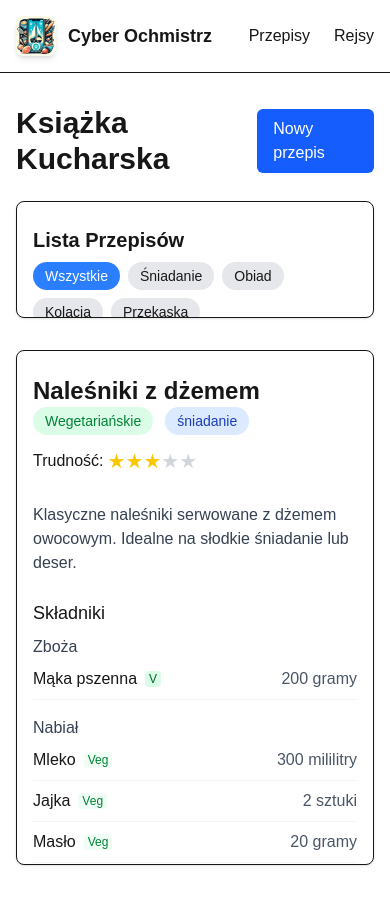
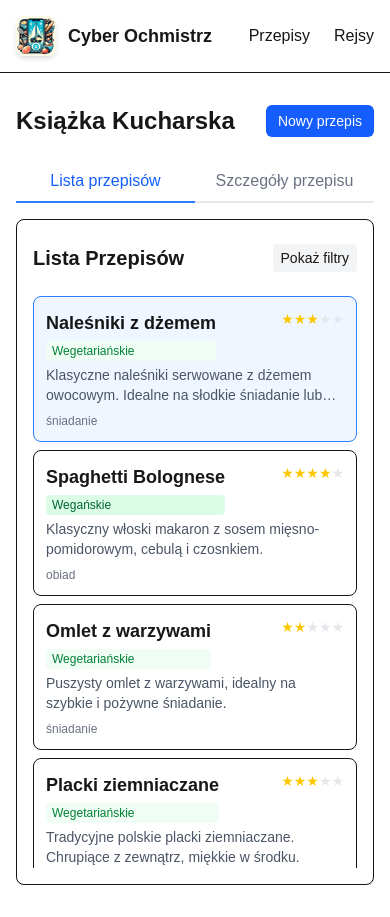
Before and after one commit to ShadowDancer/CyberOchmistrz, a Next.js app: page /przepisy in a window 390 px wide. Built offline with nearby package versions, Linux system fonts and the light colour scheme.

Commit message:
Make page responsive

```diff
--- a/next.config.ts
+++ b/next.config.ts
@@ -2,6 +2,7 @@ import type { NextConfig } from "next";
 
 const nextConfig: NextConfig = {
   output: 'export',
+  images: { unoptimized: true },
   /* base path is replced in CI */
   basePath: ''
 };
--- a/src/app/przepisy/page.tsx
+++ b/src/app/przepisy/page.tsx
@@ -9,6 +9,7 @@ import { getRecipies } from '@/lib/recipieData';
 
 export default function RecipesPage() {
   const [selectedDish, setSelectedDish] = useState<Recipie | null>(null);
+  const [mobileView, setMobileView] = useState<'list' | 'detail'>('list');
   const dishes = getRecipies();
 
   // Auto-select first dish if no dish is selected
@@ -18,27 +19,80 @@ export default function RecipesPage() {
     }
   }, [dishes, selectedDish]);
 
+  // Handle dish selection for mobile view
+  const handleSelectDish = (dish: Recipie) => {
+    setSelectedDish(dish);
+    // Switch to detail view on mobile when a dish is selected
+    if (window.innerWidth < 768) {
+      setMobileView('detail');
+    }
+  };
+
+  // Back button for mobile view
+  const handleBackToList = () => {
+    setMobileView('list');
+  };
+
   return (
-    <main className="container mx-auto px-4 py-8 relative">
+    <main className="container mx-auto px-4 py-8 relative flex flex-col h-screen">
       <div className="flex justify-between items-center mb-6">
-        <h1 className="text-3xl font-bold">Książka Kucharska</h1>
+        <h1 className="text-2xl md:text-3xl font-bold">Książka Kucharska</h1>
         <Link
           href="/przepisy/nowy"
-          className="bg-blue-600 hover:bg-blue-700 text-white px-4 py-2 rounded-md font-medium flex items-center"
+          className="bg-blue-600 hover:bg-blue-700 text-white px-3 py-1.5 md:px-4 md:py-2 rounded-md font-medium flex items-center text-sm md:text-base"
         >
           Nowy przepis
         </Link>
       </div>
 
-      <div className="flex flex-col md:flex-row gap-8 h-[calc(100vh-180px)]">
-        <div className="w-full md:w-1/3 border rounded-lg p-4 bg-white shadow-sm overflow-hidden">
+      {/* Mobile View Controls */}
+      <div className="md:hidden flex mb-4">
+        <div className="flex justify-between w-full">
+          <button
+            onClick={() => setMobileView('list')}
+            className={`flex-1 py-2 text-center font-medium border-b-2 ${
+              mobileView === 'list' ? 'border-blue-500 text-blue-600' : 'border-gray-200 text-gray-500'
+            }`}
+          >
+            Lista przepisów
+          </button>
+          <button
+            onClick={() => setMobileView('detail')}
+            className={`flex-1 py-2 text-center font-medium border-b-2 ${
+              mobileView === 'detail' ? 'border-blue-500 text-blue-600' : 'border-gray-200 text-gray-500'
+            } ${!selectedDish ? 'opacity-50' : ''}`}
+            disabled={!selectedDish}
+          >
+            Szczegóły przepisu
+          </button>
+        </div>
+      </div>
+
+      <div className="flex flex-col md:flex-row gap-6 md:gap-8 flex-grow overflow-hidden">
+        {/* Recipe List - Hidden on mobile when in detail view */}
+        <div className={`w-full md:w-1/3 border rounded-lg p-4 bg-white shadow-sm flex-grow md:flex-grow-0 overflow-hidden ${
+          mobileView === 'detail' ? 'hidden md:block' : ''
+        }`}>
           <RecipeList
-            onSelectRecipie={setSelectedDish}
+            onSelectRecipie={handleSelectDish}
             selectedRecipieId={selectedDish?.id || null}
           />
         </div>
 
-        <div className="w-full md:w-2/3 border rounded-lg bg-white shadow-sm overflow-hidden">
+        {/* Recipe Detail - Hidden on mobile when in list view */}
+        <div className={`w-full md:w-2/3 border rounded-lg bg-white shadow-sm flex-grow md:flex-grow-0 overflow-hidden ${
+          mobileView === 'list' ? 'hidden md:block' : ''
+        }`}>
+          {mobileView === 'detail' && (
+            <div className="md:hidden p-2 bg-gray-50 border-b">
+              <button
+                onClick={handleBackToList}
+                className="flex items-center text-blue-600 font-medium text-sm"
+              >
+                ← Wróć do listy
+              </button>
+            </div>
+          )}
           <RecipeDetail dish={selectedDish} />
         </div>
       </div>
--- a/src/app/rejsy/page.tsx
+++ b/src/app/rejsy/page.tsx
@@ -10,7 +10,7 @@ function Cruise(){
   const cruiseId = searchParams.get('id');
 
   return (
-    <div className="container mx-auto py-8 px-4">
+    <div className="container mx-auto py-6 md:py-8 px-3 md:px-4 min-h-screen flex flex-col">
       {cruiseId ? (
         <CruiseDetail id={cruiseId} />
       ) : (
--- a/src/components/CruisePlanTab.tsx
+++ b/src/components/CruisePlanTab.tsx
@@ -14,9 +14,14 @@ interface CruisePlanTabProps {
 export default function CruisePlanTab({ cruise, onCruiseChange }: CruisePlanTabProps) {
   const [selectedDay, setSelectedDay] = useState<number | null>(null);
   const [selectedRecipie, setSelectedRecipie] = useState<number | null>(null);
+  const [mobileView, setMobileView] = useState<'days' | 'details' | 'recipes'>('days');
 
   const handleDaySelect = (dayNumber: number) => {
     setSelectedDay(dayNumber === selectedDay ? null : dayNumber);
+    // On mobile, switch to day details view when a day is selected
+    if (window.innerWidth < 768) {
+      setMobileView('details');
+    }
   };
 
   const handleRecipieSelect = (recipie: Recipie) => {
@@ -28,6 +33,11 @@ export default function CruisePlanTab({ cruise, onCruiseChange }: CruisePlanTabP
 
       // Trigger parent refresh
       onCruiseChange();
+
+      // On mobile, switch back to day details after adding a recipe
+      if (window.innerWidth < 768) {
+        setMobileView('details');
+      }
     }
   };
 
@@ -44,11 +54,55 @@ export default function CruisePlanTab({ cruise, onCruiseChange }: CruisePlanTabP
     ? cruise.days.find(day => day.dayNumber === selectedDay)
     : null;
 
+  const switchToRecipesView = () => {
+    setMobileView('recipes');
+  };
+
+  const backToDays = () => {
+    setMobileView('days');
+  };
+
+  const backToDetails = () => {
+    setMobileView('details');
+  };
+
   return (
-    <div className="grid grid-cols-1 md:grid-cols-3 h-[calc(100vh-220px)]">
+    <div className="flex flex-col md:grid md:grid-cols-3 h-full">
+      {/* Mobile navigation controls */}
+      <div className="flex justify-center gap-2 py-2 md:hidden border-b mb-2">
+        <button
+          onClick={() => setMobileView('days')}
+          className={`px-3 py-1 text-sm rounded-full ${
+            mobileView === 'days' ? 'bg-blue-600 text-white' : 'bg-gray-200'
+          }`}
+        >
+          Dni
+        </button>
+        <button
+          onClick={() => setMobileView('details')}
+          className={`px-3 py-1 text-sm rounded-full ${
+            mobileView === 'details' ? 'bg-blue-600 text-white' : 'bg-gray-200'
+          } ${!selectedDay ? 'opacity-50' : ''}`}
+          disabled={!selectedDay}
+        >
+          Szczegóły dnia
+        </button>
+        <button
+          onClick={() => setMobileView('recipes')}
+          className={`px-3 py-1 text-sm rounded-full ${
+            mobileView === 'recipes' ? 'bg-blue-600 text-white' : 'bg-gray-200'
+          } ${!selectedDay ? 'opacity-50' : ''}`}
+          disabled={!selectedDay}
+        >
+          Przepisy
+        </button>
+      </div>
+
       {/* Left Panel - Days */}
-      <div className="border-r p-4 overflow-y-auto">
-        <h2 className="text-xl font-bold mb-4">Dni rejsu</h2>
+      <div className={`border-r p-3 md:p-4 overflow-y-auto ${
+        mobileView !== 'days' ? 'hidden md:block' : ''
+      }`}>
+        <h2 className="text-lg md:text-xl font-bold mb-3 md:mb-4">Dni rejsu</h2>
         <div className="space-y-2">
           {cruise.days.map(day => {
             const dayRecipes = day.recipes.length;
@@ -56,22 +110,22 @@ export default function CruisePlanTab({ cruise, onCruiseChange }: CruisePlanTabP
               <div
                 key={day.dayNumber}
                 onClick={() => handleDaySelect(day.dayNumber)}
-                className={`p-3 border rounded-lg cursor-pointer transition-colors ${
+                className={`p-2 md:p-3 border rounded-lg cursor-pointer transition-colors ${
                   selectedDay === day.dayNumber
                     ? 'border-blue-500 bg-blue-50'
                     : 'hover:bg-gray-50'
                 }`}
               >
                 <div className="flex justify-between items-center">
-                  <h3 className="font-medium">Dzień {day.dayNumber}</h3>
-                  <span className="text-sm text-gray-500">
+                  <h3 className="font-medium text-sm md:text-base">Dzień {day.dayNumber}</h3>
+                  <span className="text-xs md:text-sm text-gray-500">
                     {dayRecipes} {dayRecipes === 1 ? 'przepis' :
                       dayRecipes > 1 && dayRecipes < 5 ? 'przepisy' : 'przepisów'}
                   </span>
                 </div>
 
                 {dayRecipes > 0 && (
-                  <ul className="mt-2 text-sm text-gray-600">
+                  <ul className="mt-2 text-xs md:text-sm text-gray-600">
                     {day.recipes.slice(0, 2).map(recipeId => {
                       const recipe = getRecipeById(recipeId);
                       return (
@@ -94,38 +148,54 @@ export default function CruisePlanTab({ cruise, onCruiseChange }: CruisePlanTabP
       </div>
 
       {/* Center Panel - Day Details */}
-      <div className="border-r p-4 overflow-y-auto">
+      <div className={`border-r p-3 md:p-4 overflow-y-auto ${
+        mobileView !== 'details' ? 'hidden md:block' : ''
+      }`}>
         {selectedDay !== null && selectedDayData ? (
           <>
-            <h2 className="text-xl font-bold mb-4">Dzień {selectedDay}</h2>
+            <div className="flex items-center justify-between mb-3 md:mb-4">
+              <h2 className="text-lg md:text-xl font-bold">Dzień {selectedDay}</h2>
+              <button
+                onClick={switchToRecipesView}
+                className="text-sm bg-blue-600 text-white px-2 py-1 rounded md:hidden"
+              >
+                Dodaj przepis
+              </button>
+            </div>
             {selectedDayData.recipes.length === 0 ? (
-              <p className="text-gray-500 italic">
-                Brak przepisów na ten dzień. Wybierz przepis z panelu po prawej stronie.
+              <p className="text-gray-500 italic text-sm md:text-base">
+                Brak przepisów na ten dzień.
+                <button
+                  onClick={switchToRecipesView}
+                  className="text-blue-600 underline ml-1 md:hidden"
+                >
+                  Dodaj przepis
+                </button>
               </p>
             ) : (
               <div className="space-y-3">
-                <h3 className="font-medium">Zaplanowane przepisy:</h3>
+                <h3 className="font-medium text-sm md:text-base">Zaplanowane przepisy:</h3>
                 <ul className="space-y-2">
                   {selectedDayData.recipes.map(recipeId => {
                     const recipe = getRecipeById(recipeId);
                     return (
                       <li
                         key={recipeId}
-                        className="p-3 border rounded-lg flex justify-between items-center"
+                        className="p-2 md:p-3 border rounded-lg flex justify-between items-center"
                       >
                         <div>
-                          <span className="font-medium">
+                          <span className="font-medium text-sm md:text-base">
                             {recipe ? recipe.name : `Przepis #${recipeId}`}
                           </span>
                           {recipe && (
-                            <p className="text-sm text-gray-600 mt-1">
+                            <p className="text-xs md:text-sm text-gray-600 mt-1">
                               {recipe.mealType.join(', ')}
                             </p>
                           )}
                         </div>
                         <button
                           onClick={() => handleRemoveRecipe(selectedDay, recipeId)}
-                          className="text-red-600 hover:text-red-800 text-sm"
+                          className="text-red-600 hover:text-red-800 text-xs md:text-sm"
                         >
                           Usuń
                         </button>
@@ -138,13 +208,31 @@ export default function CruisePlanTab({ cruise, onCruiseChange }: CruisePlanTabP
           </>
         ) : (
           <div className="flex flex-col items-center justify-center h-full text-gray-500">
-            <p>Wybierz dzień z listy po lewej stronie</p>
+            <p className="text-sm md:text-base">
+              {mobileView === 'details' ?
+                <button onClick={backToDays} className="text-blue-600">Wybierz dzień z listy</button> :
+                'Wybierz dzień z listy po lewej stronie'
+              }
+            </p>
           </div>
         )}
       </div>
 
       {/* Right Panel - Recipie Selection */}
-      <div className="p-4 overflow-y-auto">
+      <div className={`p-3 md:p-4 overflow-y-auto ${
+        mobileView !== 'recipes' ? 'hidden md:block' : ''
+      }`}>
+        {mobileView === 'recipes' && (
+          <div className="mb-3 md:hidden">
+            <button
+              onClick={backToDetails}
+              className="text-blue-600 flex items-center text-sm"
+            >
+              ← Wróć do szczegółów dnia {selectedDay}
+            </button>
+          </div>
+        )}
+
         {selectedDay !== null ? (
           <RecipeList
             onSelectRecipie={handleRecipieSelect}
@@ -152,7 +240,12 @@ export default function CruisePlanTab({ cruise, onCruiseChange }: CruisePlanTabP
           />
         ) : (
           <div className="flex flex-col items-center justify-center h-full text-gray-500">
-            <p>Wybierz dzień, aby dodać przepisy</p>
+            <p className="text-sm md:text-base">
+              {mobileView === 'recipes' ?
+                <button onClick={backToDays} className="text-blue-600">Najpierw wybierz dzień</button> :
+                'Wybierz dzień, aby dodać przepisy'
+              }
+            </p>
           </div>
         )}
       </div>
--- a/src/components/NewRecipeForm.tsx
+++ b/src/components/NewRecipeForm.tsx
@@ -132,7 +132,7 @@ export default function NewRecipeForm() {
           </div>
 
           <div className="mt-4">
-            <label className="block mb-1">Rodzaj posiłku (wybierz jeden lub więcej)</label>
+            <label className="block mb-1">Rodzaj posiłku (jeden lub więcej)</label>
             <div className="flex flex-wrap gap-2">
               {Object.values(MealType).map((type) => (
                 <button
--- a/src/components/RecipeDetail.tsx
+++ b/src/components/RecipeDetail.tsx
@@ -11,7 +11,7 @@ function StarRating({ score }: { score: number }) {
   return (
     <div className="flex">
       {[1, 2, 3, 4, 5].map((star) => (
-        <span key={star} className={`text-xl ${star <= score ? 'text-yellow-400' : 'text-gray-300'}`}>
+        <span key={star} className={`text-md md:text-xl ${star <= score ? 'text-yellow-400' : 'text-gray-300'}`}>
           ★
         </span>
       ))}
@@ -22,7 +22,7 @@ function StarRating({ score }: { score: number }) {
 function DietaryBadge({ isVegetarian, isVegan }: { isVegetarian: boolean; isVegan: boolean }) {
   if (isVegan) {
     return (
-      <span className="inline-block px-3 py-1 bg-green-100 text-green-800 rounded-full text-sm">
+      <span className="inline-block px-2 py-0.5 md:px-3 md:py-1 bg-green-100 text-green-800 rounded-full text-xs md:text-sm">
         Wegańskie
       </span>
     );
@@ -30,7 +30,7 @@ function DietaryBadge({ isVegetarian, isVegan }: { isVegetarian: boolean; isVega
 
   if (isVegetarian) {
     return (
-      <span className="inline-block px-3 py-1 bg-green-100 text-green-700 rounded-full text-sm">
+      <span className="inline-block px-2 py-0.5 md:px-3 md:py-1 bg-green-100 text-green-700 rounded-full text-xs md:text-sm">
         Wegetariańskie
       </span>
     );
@@ -50,7 +50,7 @@ function Ingredient({ ingredient }: {
 }) {
   return (
     <div className="relative">
-      <div className="flex justify-between items-center w-full"      >
+      <div className="flex justify-between items-center w-full">
         <div className="flex items-center">
           <span>{ingredient.name}</span>
           {ingredient.isVegan && (
@@ -60,7 +60,7 @@ function Ingredient({ ingredient }: {
             <span className="ml-2 px-1 text-xs text-green-700 bg-green-50 rounded">Veg</span>
           )}
         </div>
-        <span className="text-gray-600">{ingredient.amount} {ingredient.unit}</span>
+        <span className="text-gray-600 text-sm">{ingredient.amount} {ingredient.unit}</span>
       </div>
     </div>
   );
@@ -89,34 +89,36 @@ export default function RecipeDetail({ dish: recipie }: RecipeDetailProps) {
   }, {} as Record<string, typeof recipieIngredients>);
 
   return (
-    <div className="h-full overflow-y-auto p-4 scroll-smooth">
-      <div className="sticky top-0 bg-white pt-2 pb-3 z-10">
-        <div className="flex justify-between items-center flex-wrap">
-          <h2 className="text-2xl font-bold">{recipie.name}</h2>
-          <div className="flex items-center gap-3 flex-wrap">
+    <div className="h-full flex flex-col overflow-hidden">
+      <div className="sticky top-0 bg-white p-3 z-10">
+        <div className="flex flex-col sm:flex-row sm:justify-between sm:items-center gap-2 sm:gap-4">
+          <h2 className="text-xl md:text-2xl font-bold">{recipie.name}</h2>
+          <div className="flex flex-wrap items-center gap-2 md:gap-3">
             <DietaryBadge isVegetarian={isVegetarian} isVegan={isVegan} />
-            <span className="inline-block px-3 py-1 bg-blue-100 text-blue-800 rounded-full text-sm">
+            <span className="inline-block px-2 py-0.5 md:px-3 md:py-1 bg-blue-100 text-blue-800 rounded-full text-xs md:text-sm">
               {recipie.mealType}
             </span>
             <div className="flex items-center gap-1">
-              Trudność: <StarRating score={recipie.difficulty} />
+              <span className="text-sm">Trudność:</span>
+              <StarRating score={recipie.difficulty} />
             </div>
           </div>
         </div>
       </div>
 
-      <div className="mb-6 mt-4">
-        <p className="text-gray-700">{recipie.description}</p>
+      <div className="overflow-y-auto flex-grow p-3 md:p-4">
+        <div className="mb-5 md:mb-6">
+          <p className="text-sm md:text-base text-gray-700">{recipie.description}</p>
         </div>
 
-      <div className="mb-6">
-        <h3 className="text-lg font-medium mb-2">Składniki</h3>
+        <div className="mb-5 md:mb-6">
+          <h3 className="text-md md:text-lg font-medium mb-2">Składniki</h3>
           {Object.entries(ingredientsByCategory).map(([category, ingredients]) => (
-          <div key={category} className="mb-4">
-            <h4 className="text-md font-medium my-2 text-gray-700 capitalize">{category}</h4>
-            <ul className="space-y-2">
+            <div key={category} className="mb-3 md:mb-4">
+              <h4 className="text-sm md:text-md font-medium my-2 text-gray-700 capitalize">{category}</h4>
+              <ul className="space-y-1 md:space-y-2">
                 {ingredients.map((ingredient, index) => (
-                <li key={index} className="border-b border-gray-100 pb-2">
+                  <li key={index} className="border-b border-gray-100 pb-1 md:pb-2 text-sm md:text-base">
                     <Ingredient ingredient={ingredient} />
                   </li>
                 ))}
@@ -126,11 +128,11 @@ export default function RecipeDetail({ dish: recipie }: RecipeDetailProps) {
         </div>
 
         {recipie.instructions && recipie.instructions.length > 0 && (
-        <div className="mb-6">
-          <h3 className="text-lg font-medium mb-2">Sposób przygotowania</h3>
-          <ol className="list-decimal list-outside ml-5 space-y-2">
+          <div className="mb-5 md:mb-6">
+            <h3 className="text-md md:text-lg font-medium mb-2">Sposób przygotowania</h3>
+            <ol className="list-decimal list-outside ml-4 md:ml-5 space-y-1 md:space-y-2">
               {recipie.instructions.map((instruction, index) => (
-              <li key={index} className="text-gray-700 pl-2 pb-2">
+                <li key={index} className="text-sm md:text-base text-gray-700 pl-1 md:pl-2 pb-1 md:pb-2">
                   {instruction}
                 </li>
               ))}
@@ -138,5 +140,6 @@ export default function RecipeDetail({ dish: recipie }: RecipeDetailProps) {
           </div>
         )}
       </div>
+    </div>
   );
 }
--- a/src/components/RecipeList.tsx
+++ b/src/components/RecipeList.tsx
@@ -38,6 +38,7 @@ export default function RecipeList({ onSelectRecipie: onSelectRecipie, selectedR
   const [filteredRecipies, setFilteredRecipies] = useState<Recipie[]>(allRecipies);
   const [filterType, setFilterType] = useState<string>('wszystkie');
   const [filterDiet, setFilterDiet] = useState<'all' | 'vegetarian' | 'vegan'>('all');
+  const [showFilters, setShowFilters] = useState(false);
 
   const uniqueMealTypes = ['wszystkie', ...Object.values(MealType)];
 
@@ -69,17 +70,30 @@ export default function RecipeList({ onSelectRecipie: onSelectRecipie, selectedR
     setFilteredRecipies(filtered);
   };
 
+  const toggleFilters = () => {
+    setShowFilters(!showFilters);
+  };
+
   return (
     <div className="h-full flex flex-col">
-      <div className="mb-4 sticky top-0 bg-white pt-2 pb-3 z-10">
-        <h2 className="text-xl font-bold mb-2">Lista Przepisów</h2>
+      <div className="sticky top-0 bg-white pt-2 pb-3 z-10">
+        <div className="flex items-center justify-between">
+          <h2 className="text-xl font-bold">Lista Przepisów</h2>
+          <button
+            onClick={toggleFilters}
+            className="md:hidden text-sm bg-gray-100 hover:bg-gray-200 px-2 py-1 rounded"
+          >
+            {showFilters ? 'Ukryj filtry' : 'Pokaż filtry'}
+          </button>
+        </div>
 
-        <div className="flex flex-wrap gap-2 mb-3">
+        <div className={`space-y-3 mt-2 ${showFilters ? 'block' : 'hidden md:block'}`}>
+          <div className="flex flex-wrap gap-2">
             {uniqueMealTypes.map(type => (
               <button
                 key={type}
                 onClick={() => handleFilterChange(type)}
-              className={`px-3 py-1 rounded-full text-sm ${
+                className={`px-2.5 py-1 rounded-full text-xs md:text-sm ${
                   filterType === type
                     ? 'bg-blue-500 text-white'
                     : 'bg-gray-200 hover:bg-gray-300'
@@ -93,7 +107,7 @@ export default function RecipeList({ onSelectRecipie: onSelectRecipie, selectedR
           <div className="flex flex-wrap gap-2">
             <button
               onClick={() => handleDietFilterChange('all')}
-            className={`px-3 py-1 rounded-full text-sm ${
+              className={`px-2.5 py-1 rounded-full text-xs md:text-sm ${
                 filterDiet === 'all'
                   ? 'bg-green-600 text-white'
                   : 'bg-gray-200 hover:bg-gray-300'
@@ -103,7 +117,7 @@ export default function RecipeList({ onSelectRecipie: onSelectRecipie, selectedR
             </button>
             <button
               onClick={() => handleDietFilterChange('vegetarian')}
-            className={`px-3 py-1 rounded-full text-sm ${
+              className={`px-2.5 py-1 rounded-full text-xs md:text-sm ${
                 filterDiet === 'vegetarian'
                   ? 'bg-green-600 text-white'
                   : 'bg-gray-200 hover:bg-gray-300'
@@ -113,7 +127,7 @@ export default function RecipeList({ onSelectRecipie: onSelectRecipie, selectedR
             </button>
             <button
               onClick={() => handleDietFilterChange('vegan')}
-            className={`px-3 py-1 rounded-full text-sm ${
+              className={`px-2.5 py-1 rounded-full text-xs md:text-sm ${
                 filterDiet === 'vegan'
                   ? 'bg-green-600 text-white'
                   : 'bg-gray-200 hover:bg-gray-300'
@@ -123,8 +137,14 @@ export default function RecipeList({ onSelectRecipie: onSelectRecipie, selectedR
             </button>
           </div>
         </div>
+      </div>
 
-      <div className="overflow-y-auto pr-1 flex-grow h-0 min-h-0">
+      <div className="overflow-y-auto flex-grow mt-3">
+        {filteredRecipies.length === 0 ? (
+          <div className="text-center text-gray-500 py-8">
+            Brak przepisów spełniających kryteria
+          </div>
+        ) : (
           <ul className="space-y-2">
             {filteredRecipies.map(recipie => {
               const isVegetarian = isRecipieVegetarian(recipie);
@@ -139,15 +159,15 @@ export default function RecipeList({ onSelectRecipie: onSelectRecipie, selectedR
                   onClick={() => onSelectRecipie(recipie)}
                 >
                   <div className="flex justify-between items-start">
-                  <div className="flex items-center gap-2">
+                    <div className="flex flex-col sm:flex-row sm:items-center gap-1 sm:gap-2">
                       <div className="font-semibold text-lg truncate">{recipie.name}</div>
                       {(isVegetarian || isVegan) && (
                         <DietBadge isVegetarian={isVegetarian} isVegan={isVegan} />
                       )}
                     </div>
-                  <div className="flex flex-col items-end text-xs text-gray-500 ml-2">
+                    <div className="flex flex-col items-end text-xs text-gray-500 ml-2 shrink-0">
                       <div className="flex items-center gap-1 mb-1">
-                      <span>Trudność:</span>
+                        <span className="hidden sm:inline">Trudność:</span>
                         <StarRating score={recipie.difficulty} />
                       </div>
                     </div>
@@ -160,6 +180,7 @@ export default function RecipeList({ onSelectRecipie: onSelectRecipie, selectedR
               );
             })}
           </ul>
+        )}
       </div>
     </div>
   );
```
Also changed, not shown: src/app/page.tsx (+29 -20 lines), src/components/CruiseDetail.tsx (+11 -9 lines), src/components/CruiseInfoTab.tsx (+14 -14 lines), src/components/CruiseList.tsx (+8 -8 lines), src/app/github-invertocat.svg (added). Lines whose indentation alone changed are shown as unchanged.
